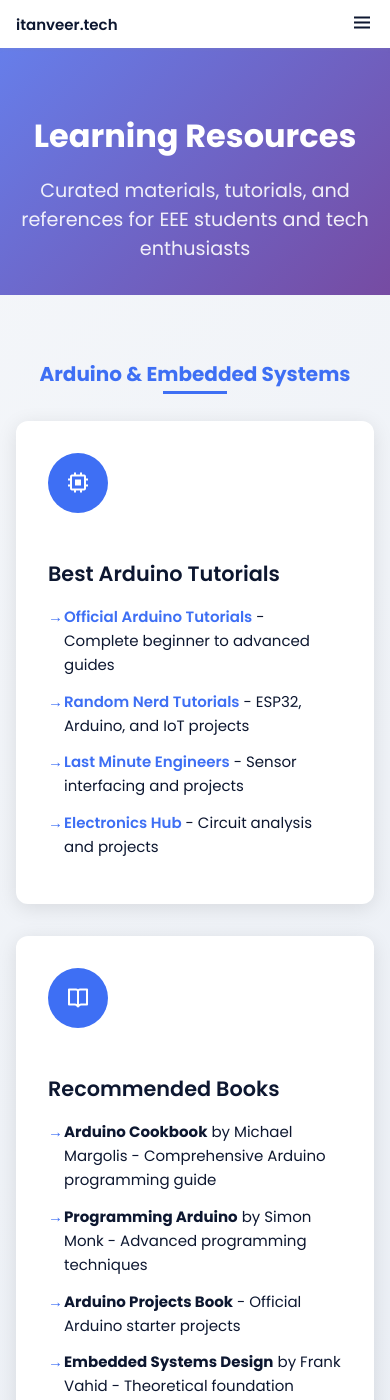
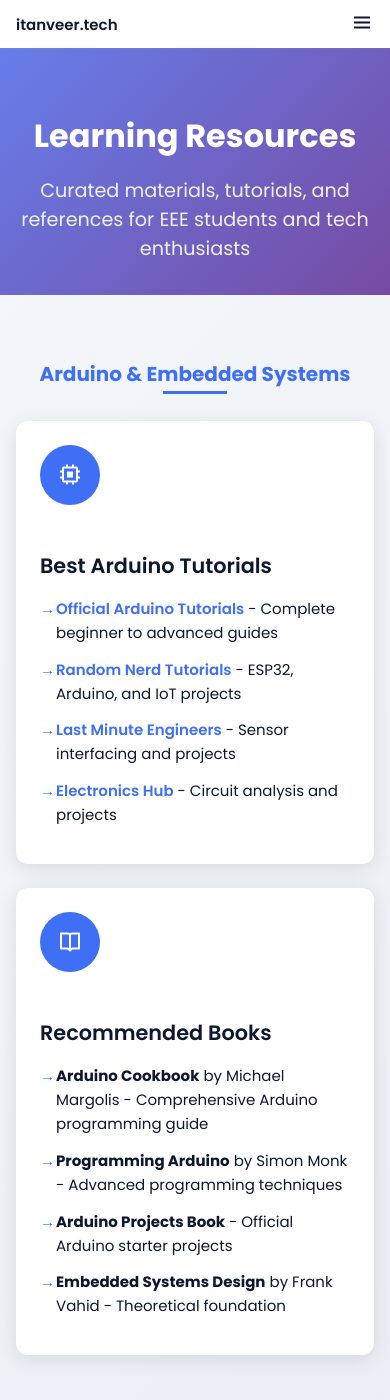
Before and after one commit to KMTanVeer/itanveer-tech-portfolio, a Jekyll site: the page resources.html, which Jekyll copies as it is, in a window 390 px wide and 1400 px high. Built offline with Jekyll 4.4.1, drawn with Linux system fonts in a browser that asks for light colours.

Commit message:
Improve mobile responsiveness for contact and resources pages
- Make social icons wrap into two rows on mobile devices
- Reduce minimum grid column widths from 400px to 300px
- Add mobile-specific styling for better touch targets
- Optimize padding and spacing for smaller screens
- Improve social links layout with flex-wrap and centered alignment

```diff
--- a/assets/css/styles.css
+++ b/assets/css/styles.css
@@ -1100,7 +1100,7 @@
 
 .resources-grid {
   display: grid;
-  grid-template-columns: repeat(auto-fit, minmax(400px, 1fr));
+  grid-template-columns: repeat(auto-fit, minmax(300px, 1fr));
   gap: 2rem;
   margin-bottom: var(--mb-6);
 }
@@ -1248,7 +1248,7 @@
 
 .tools-grid {
   display: grid;
-  grid-template-columns: repeat(auto-fit, minmax(400px, 1fr));
+  grid-template-columns: repeat(auto-fit, minmax(300px, 1fr));
   gap: 2rem;
   margin-bottom: var(--mb-6);
 }
@@ -1490,8 +1490,10 @@
 
 .social-links {
   display: flex;
+  flex-wrap: wrap;
   gap: 1rem;
   margin-top: 2rem;
+  justify-content: center;
 }
 
 .social-link {
@@ -1629,6 +1631,14 @@
 
   .social-links {
     justify-content: center;
+    max-width: 280px;
+    margin: 2rem auto 0;
+  }
+
+  .social-link {
+    width: 45px;
+    height: 45px;
+    font-size: 1.1rem;
   }
 }
 
@@ -2317,6 +2327,32 @@
   .skills__grid {
     grid-template-columns: 1fr;
     gap: 1rem;
+  }
+
+  .social-links {
+    max-width: 250px;
+    gap: 0.8rem;
+  }
+
+  .social-link {
+    width: 40px;
+    height: 40px;
+    font-size: 1rem;
+  }
+
+  .resources-grid,
+  .tools-grid {
+    grid-template-columns: 1fr;
+    gap: 1.5rem;
+  }
+
+  .resource-card,
+  .tool-category {
+    padding: 1.5rem;
+  }
+
+  .contact__container {
+    padding: 1rem;
   }
 }
 
```
